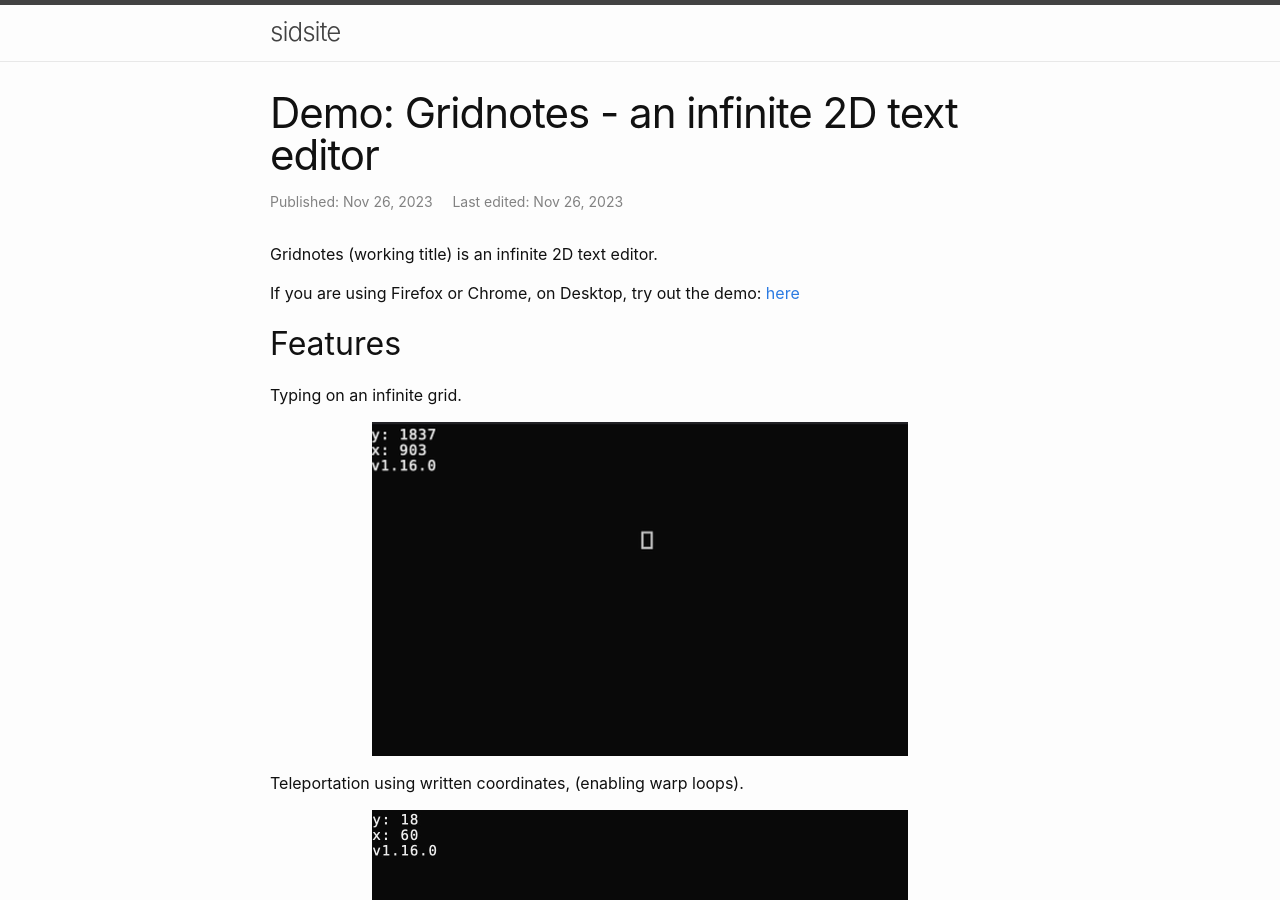
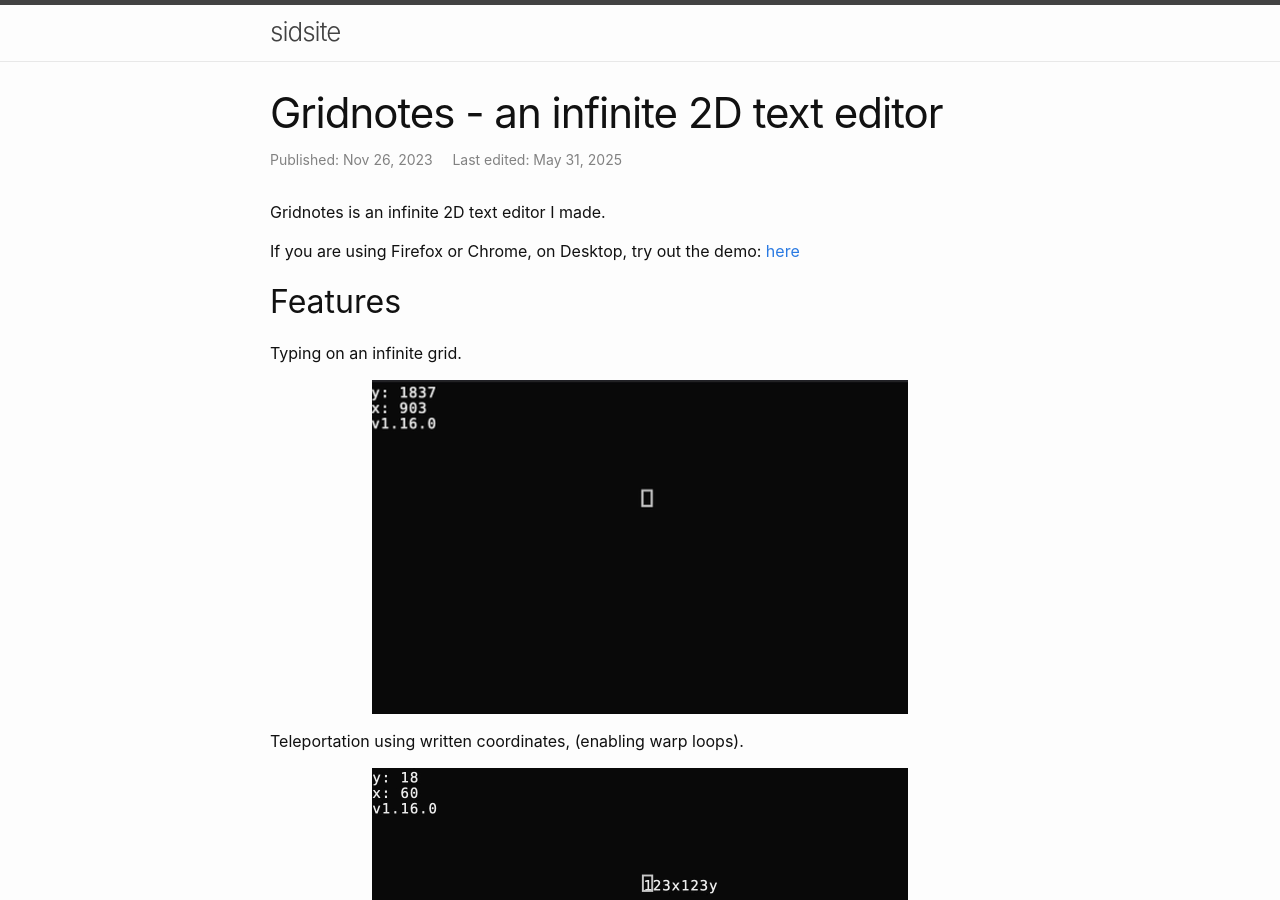
Before and after one commit to sradc/sradc.github.io, a Jekyll site: the page built from _posts/2023-11-26-gridnotes.md, in a window 1280 px wide and 900 px high. Built offline with Jekyll 4.4.1, drawn with Linux system fonts in a browser that asks for light colours; comment, search, counter and statistics services are not loaded; some of the changed text lies outside the part shown.

Commit message:
fix: restore gridnotes visibility

```diff
--- a/_posts/2023-11-26-gridnotes.md
+++ b/_posts/2023-11-26-gridnotes.md
@@ -1,14 +1,14 @@
 ---
 layout: post
-title:  "Demo: Gridnotes - an infinite 2D text editor"
+title:  "Gridnotes - an infinite 2D text editor"
 date: 2023-11-26 00:00:00 +0000
-date_edited: 2023-11-26 00:00:00 +0000
+date_edited: 2025-05-31 00:00:00 +0000
 categories:
 comments: true
-nolink: true
+nolink: false
 ---
 
-Gridnotes (working title) is an infinite 2D text editor.
+Gridnotes is an infinite 2D text editor I made.
 
 If you are using Firefox or Chrome, on Desktop, try out the demo: [here](https://gridnotes.io/v1/)
 
```
Also changed, not shown: other parts of _posts/2023-11-26-gridnotes.md (+0 -4 lines).
